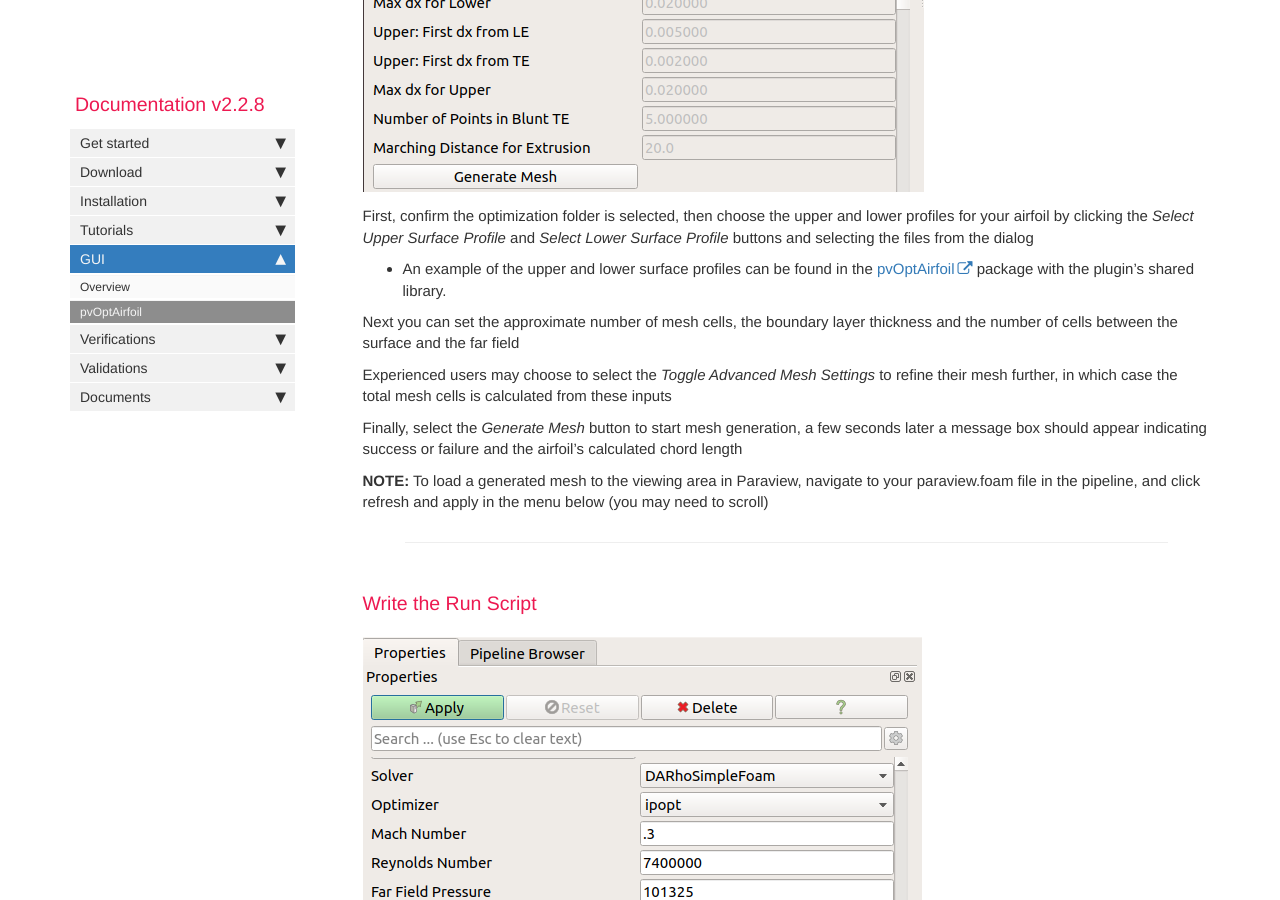
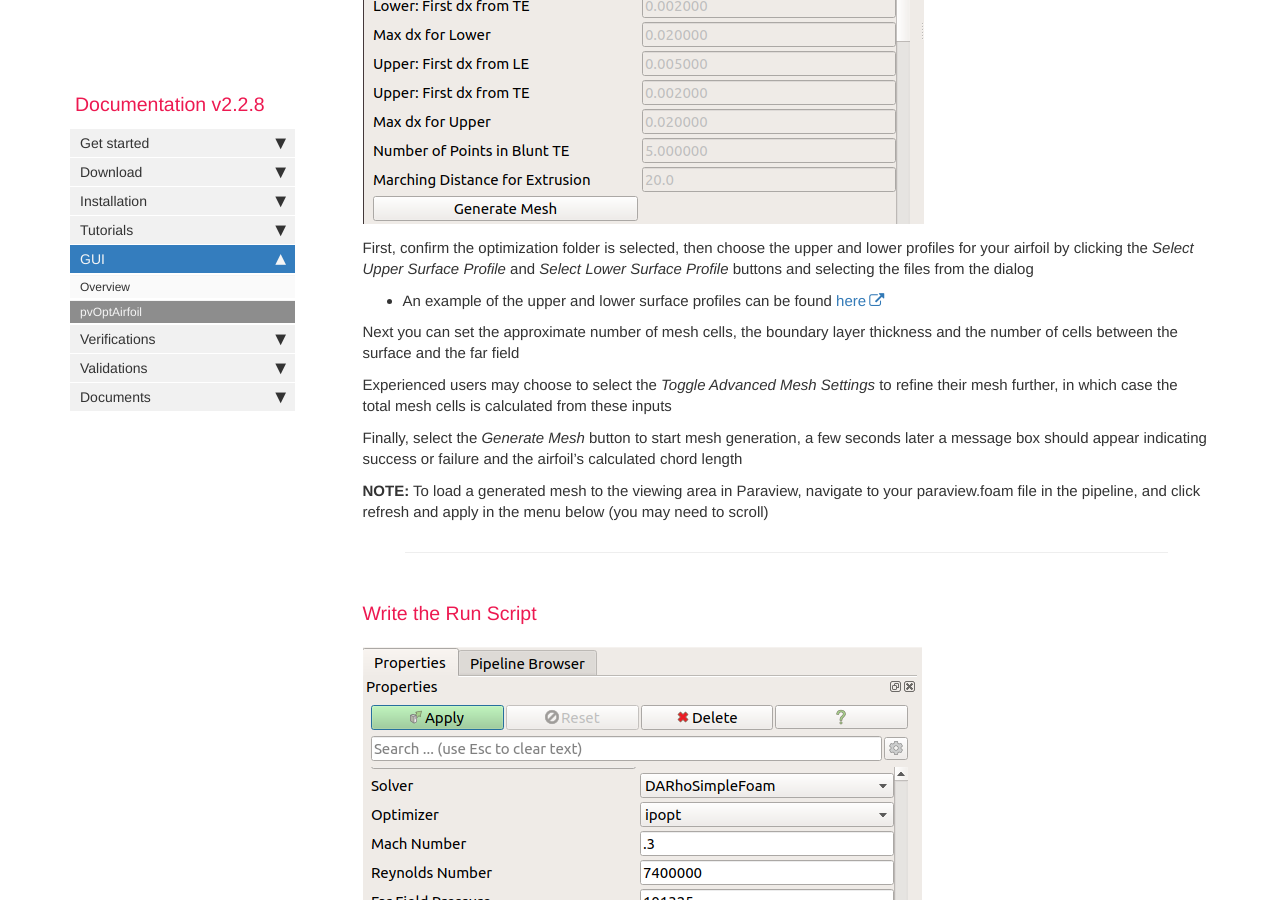
Before and after one commit to DAFoam/DAFoam.github.io, a Jekyll site: the page built from pages/mydoc/mydoc_gui_pvoptairfoil.md, in a window 1280 px wide and 900 px high, scrolled down 2685 px. Built offline with Jekyll 4.4.1, drawn with Linux system fonts in a browser that asks for light colours; comment, search, counter and statistics services are not loaded; some of the changed text lies outside the part shown.

Commit message:
Update mydoc_gui_pvoptairfoil.md

```diff
--- a/pages/mydoc/mydoc_gui_pvoptairfoil.md
+++ b/pages/mydoc/mydoc_gui_pvoptairfoil.md
@@ -53,6 +53,7 @@ To load pvOptAirfoil into Paraview, locate the toolbar at the top of the screen,
 - Then navigate to your copy of pvOptAirfoil.so and load the shared image
 
 Create a case folder for the optimization that has an empty .foam 'dummy' file as well as the upper (suction surface, SS) and lower (pressure surface, PS) surface profiles for the airfoil.
+- [Here](https://github.com/DAFoam/pvOptGUI_tutorials/tree/main/NACA0012) is an example case folder for the NACA0012 airfoil
 
 Then open the .foam file in ParaView by clicking *file* then *open* in the top left of the toolbar. You should now see the new source in the pipeline manager.
 
@@ -78,7 +79,8 @@ pvOptAirfoil writes several files for mesh generation, run script creation, opti
 ![MeshGeneration](/images/tutorials/GUI_meshGen.png)
 
 First, confirm the optimization folder is selected, then choose the upper and lower profiles for your airfoil by clicking the *Select Upper Surface Profile* and *Select Lower Surface Profile* buttons and selecting the files from the dialog
-- An example of the upper and lower surface profiles can be found in the [pvOptAirfoil](https://github.com/DAFoam/files/releases/tag/pvOptGUI) package with the plugin's shared library.
+- An example of the upper and lower surface profiles can be found [here](https://github.com/DAFoam/pvOptGUI_tutorials/tree/main/NACA0012)
+
 
 Next you can set the approximate number of mesh cells, the boundary layer thickness and the number of cells between the surface and the far field
 
```
